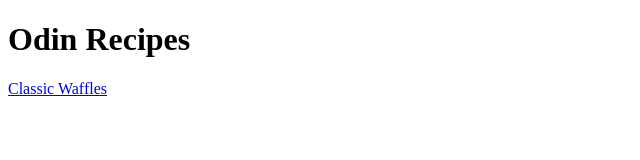
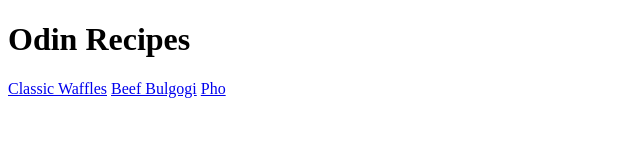
Before and after one commit to FLOWREZ/odin-recipes, a plain HTML site: page index.html in a window 1280 px wide. Shown: the whole page, without its empty margins (0-640 px from the left). Drawn offline with Linux system fonts and the light colour scheme.

Commit message:
Added two new recipes
Added Bulgogi recipe
Added Pho recipe

```diff
--- a/index.html
+++ b/index.html
@@ -8,5 +8,7 @@
     <body>
         <h1>Odin Recipes</h1>
         <a href="./recipes/waffles.html">Classic Waffles</a>
+        <a href="./recipes/bulgogi.html">Beef Bulgogi</a>
+        <a href="./recipes/pho.html">Pho</a>
     </body>
 </html>
```
